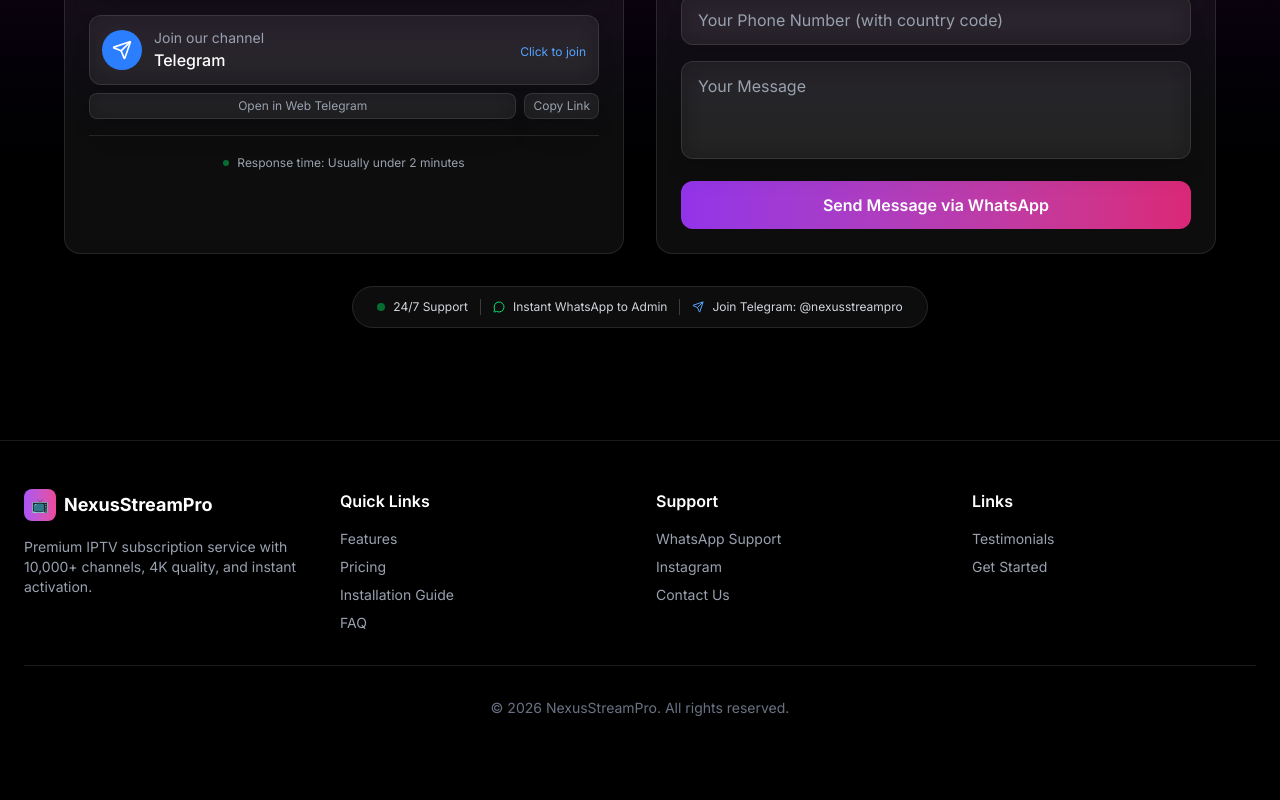
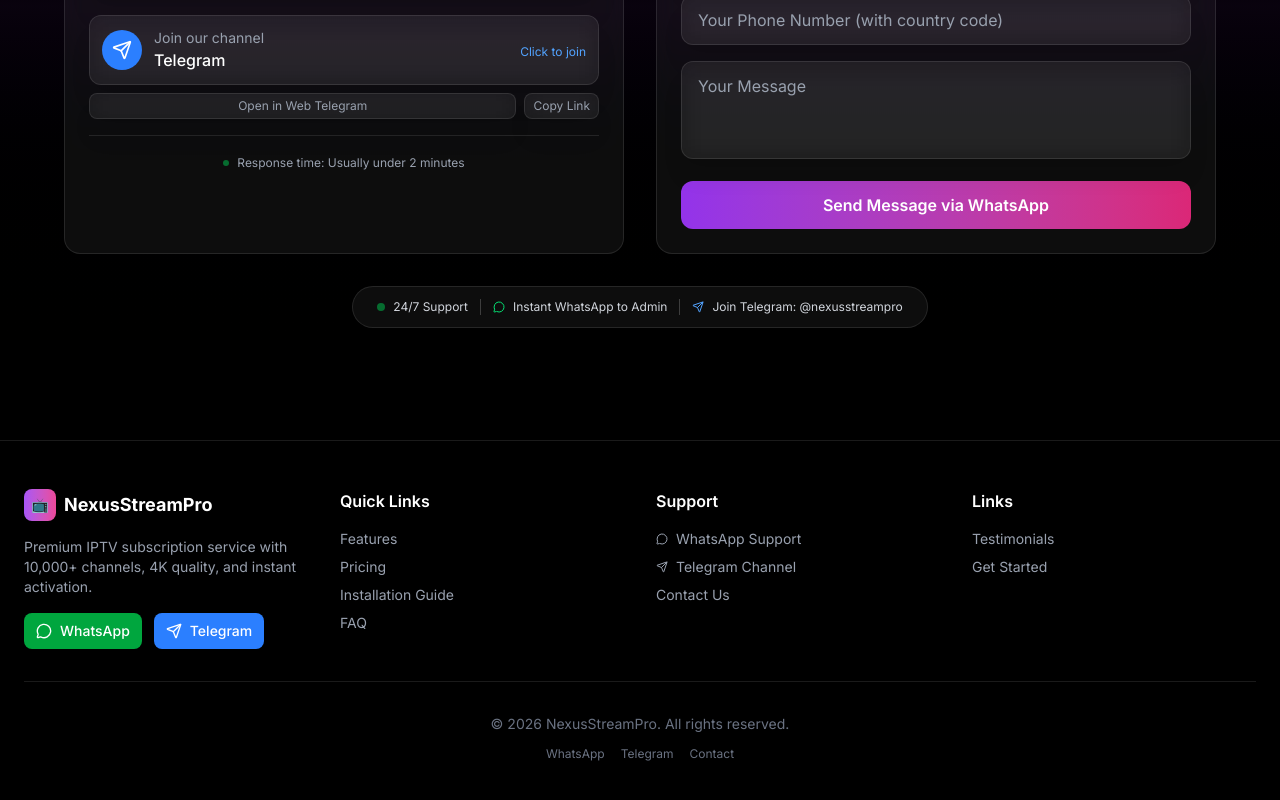
Before and after one commit to churyshani-creator/iptv, a Next.js app: page / in a window 1280 px wide. Shown: the part 6410-7210 px from the top of the page. Before the commit the page ends 7176 px from the top, so only its background shows below. Built offline with nearby package versions, Linux system fonts and the light colour scheme; no server answers.

Commit message:
first commit

```diff
--- a/src/app/components/Footer.tsx
+++ b/src/app/components/Footer.tsx
@@ -2,15 +2,30 @@
 "use client";
 
 import Link from "next/link";
+import { MessageCircle, Send } from "lucide-react";
 
 export const Footer = () => {
   const currentYear = new Date().getFullYear();
+
+  // Admin WhatsApp number
+  const ADMIN_WHATSAPP = "+447472958379";
+
+  // Telegram username
+  const TELEGRAM_USERNAME = "nexusstreampro";
 
   const scrollToSection = (href: string) => {
     const element = document.querySelector(href);
     if (element) {
       element.scrollIntoView({ behavior: "smooth" });
     }
+  };
+
+  const openWhatsApp = () => {
+    window.open(`https://wa.me/${ADMIN_WHATSAPP.replace("+", "")}`, "_blank");
+  };
+
+  const openTelegram = () => {
+    window.location.href = `tg://resolve?domain=${TELEGRAM_USERNAME}`;
   };
 
   return (
@@ -24,9 +39,26 @@
               </div>
               <span className="text-lg font-bold">NexusStreamPro</span>
             </div>
-            <p className="text-gray-400 text-sm">
+            <p className="text-gray-400 text-sm mb-4">
               Premium IPTV subscription service with 10,000+ channels, 4K quality, and instant activation.
             </p>
+            {/* Social Buttons */}
+            <div className="flex gap-3">
+              <button
+                onClick={openWhatsApp}
+                className="flex items-center gap-2 bg-green-600 hover:bg-green-700 text-white px-3 py-2 rounded-lg text-sm font-medium transition-all duration-200"
+              >
+                <MessageCircle className="w-4 h-4" />
+                WhatsApp
+              </button>
+              <button
+                onClick={openTelegram}
+                className="flex items-center gap-2 bg-blue-500 hover:bg-blue-600 text-white px-3 py-2 rounded-lg text-sm font-medium transition-all duration-200"
+              >
+                <Send className="w-4 h-4" />
+                Telegram
+              </button>
+            </div>
           </div>
           <div>
             <h4 className="font-semibold text-white mb-4">Quick Links</h4>
@@ -40,8 +72,12 @@
           <div>
             <h4 className="font-semibold text-white mb-4">Support</h4>
             <ul className="space-y-2 text-sm">
-              <li><a href="https://wa.me/15551234567" target="_blank" className="text-gray-400 hover:text-white transition">WhatsApp Support</a></li>
-              <li><a href="https://instagram.com/nexusstream" target="_blank" className="text-gray-400 hover:text-white transition">Instagram</a></li>
+              <li><button onClick={openWhatsApp} className="text-gray-400 hover:text-white transition flex items-center gap-2">
+                <MessageCircle className="w-3 h-3" /> WhatsApp Support
+              </button></li>
+              <li><button onClick={openTelegram} className="text-gray-400 hover:text-white transition flex items-center gap-2">
+                <Send className="w-3 h-3" /> Telegram Channel
+              </button></li>
               <li><button onClick={() => scrollToSection("#contact")} className="text-gray-400 hover:text-white transition">Contact Us</button></li>
             </ul>
           </div>
@@ -55,6 +91,11 @@
         </div>
         <div className="border-t border-white/10 pt-8 text-center text-gray-500 text-sm">
           <p>&copy; {currentYear} NexusStreamPro. All rights reserved.</p>
+          <div className="flex justify-center gap-4 mt-3">
+            <button onClick={openWhatsApp} className="text-gray-500 hover:text-green-400 transition text-xs">WhatsApp</button>
+            <button onClick={openTelegram} className="text-gray-500 hover:text-blue-400 transition text-xs">Telegram</button>
+            <button onClick={() => scrollToSection("#contact")} className="text-gray-500 hover:text-white transition text-xs">Contact</button>
+          </div>
         </div>
       </div>
     </footer>
```
